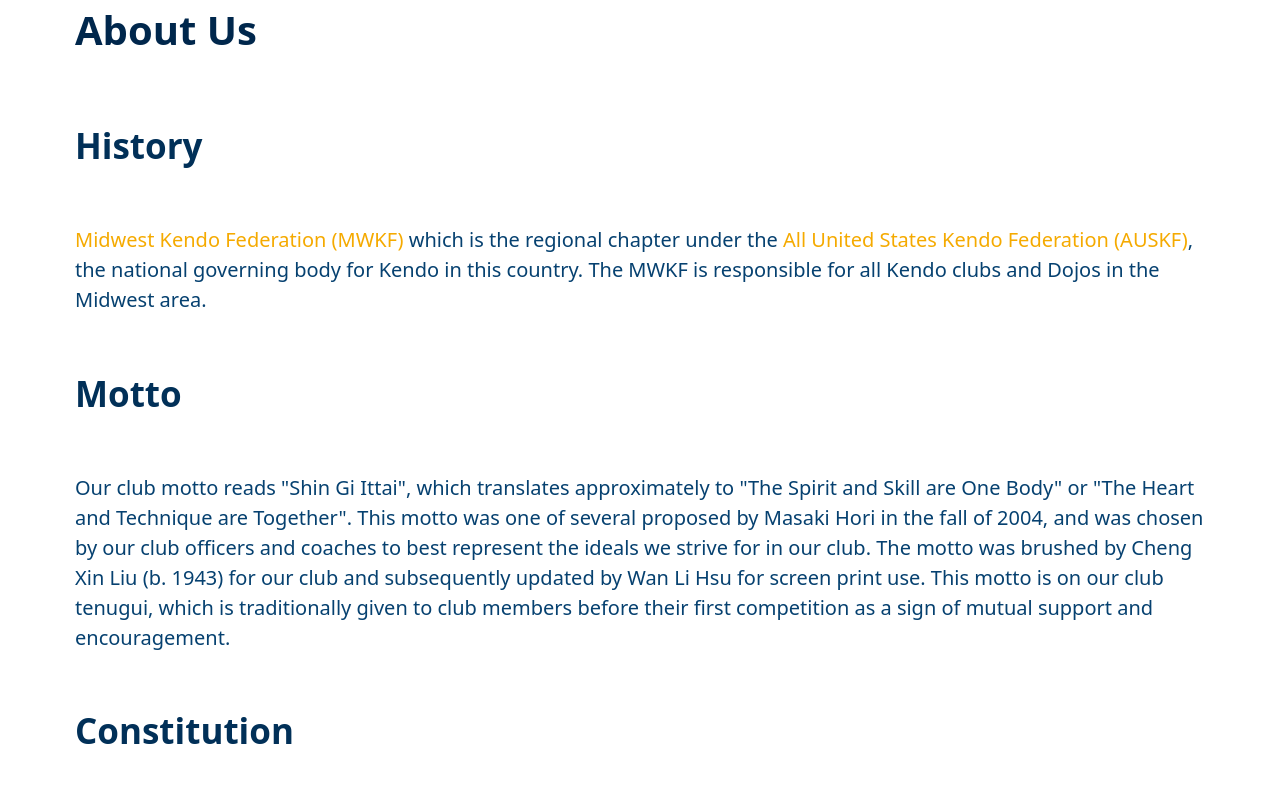
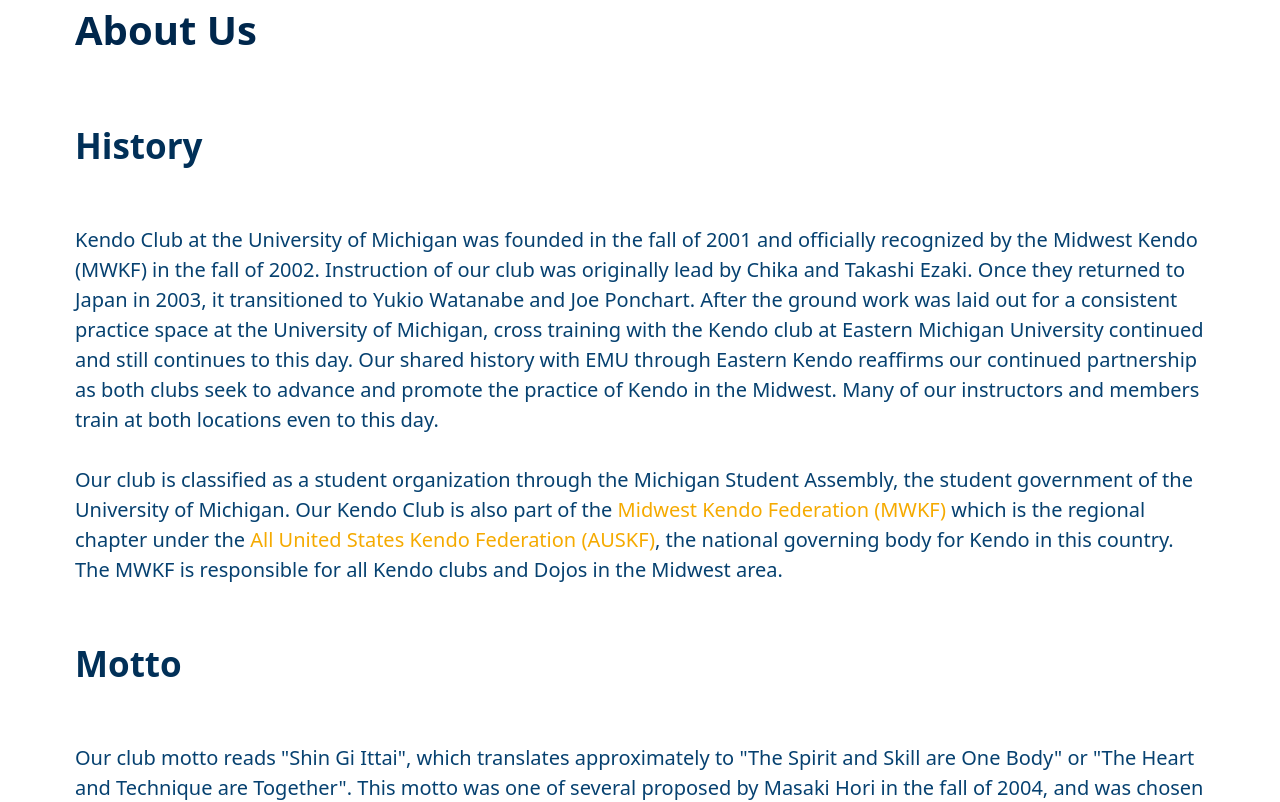
Before and after one commit to kendoclub-at-umich/website, a SvelteKit app: page /about-us in a window 1280 px wide. Shown: the top 802 px of the page. Built offline with nearby package versions, Linux system fonts and the light colour scheme.

Commit message:
feat: :sparkles: make minor writing changes for grammar and conciseness

```diff
--- a/src/routes/about-us/+page.svelte
+++ b/src/routes/about-us/+page.svelte
@@ -2,6 +2,19 @@
 
 <h2>History</h2>
 <p>
+	Kendo Club at the University of Michigan was founded in the fall of 2001 and officially recognized
+	by the Midwest Kendo (MWKF) in the fall of 2002. Instruction of our club was originally lead by
+	Chika and Takashi Ezaki. Once they returned to Japan in 2003, it transitioned to Yukio Watanabe
+	and Joe Ponchart. After the ground work was laid out for a consistent practice space at the
+	University of Michigan, cross training with the Kendo club at Eastern Michigan University
+	continued and still continues to this day. Our shared history with EMU through Eastern Kendo
+	reaffirms our continued partnership as both clubs seek to advance and promote the practice of
+	Kendo in the Midwest. Many of our instructors and members train at both locations even to this
+	day.
+</p>
+<p>
+	Our club is classified as a student organization through the Michigan Student Assembly, the
+	student government of the University of Michigan. Our Kendo Club is also part of the
 	<a href="https://www.midwestkendofederation.org/">Midwest Kendo Federation (MWKF)</a>
 	which is the regional chapter under the
 	<a href="https://www.auskf.org/">All United States Kendo Federation (AUSKF)</a>, the national
@@ -10,13 +23,14 @@
 </p>
 
 <h2>Motto</h2>
+
 <p>
 	Our club motto reads "Shin Gi Ittai", which translates approximately to "The Spirit and Skill are
 	One Body" or "The Heart and Technique are Together". This motto was one of several proposed by
 	Masaki Hori in the fall of 2004, and was chosen by our club officers and coaches to best represent
 	the ideals we strive for in our club. The motto was brushed by Cheng Xin Liu (b. 1943) for our
 	club and subsequently updated by Wan Li Hsu for screen print use. This motto is on our club
-	tenugui, which is traditionally given to club members before their first competition as a sign of
+	tenugui, which are traditionally given to club members before their first competition as a sign of
 	mutual support and encouragement.
 </p>
 
```
